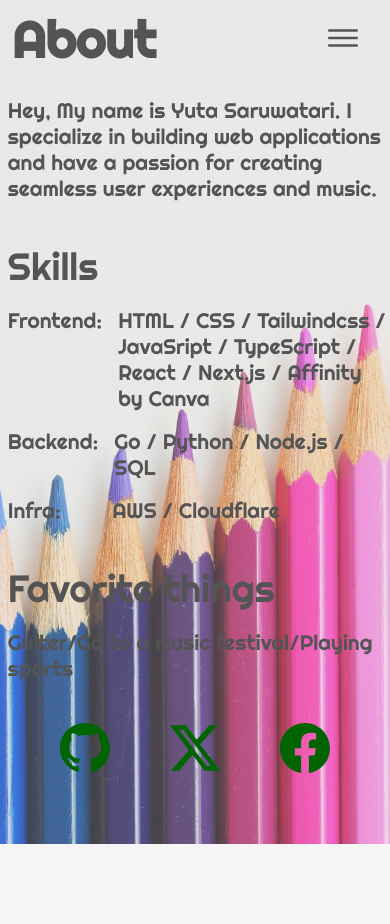
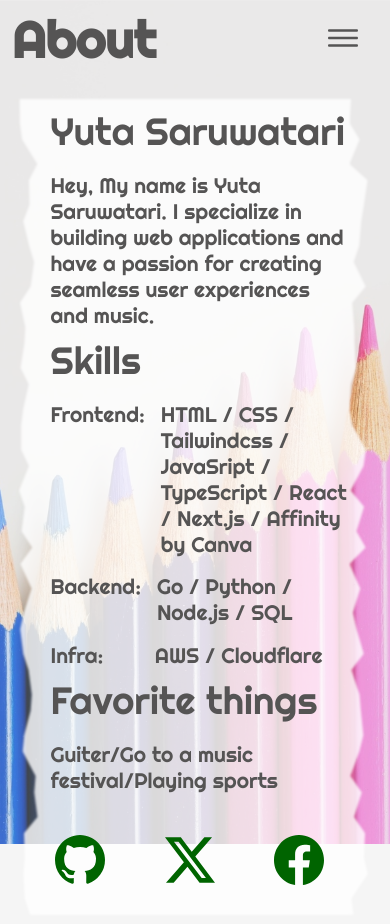
Before and after one commit to uta-s-dao/portfolio, a Next.js app: page /about in a window 390 px wide. Shown: the top 924 px of the page. Before the commit the page ends 844 px from the top, so only its background shows below. Built offline with nearby package versions, Linux system fonts and the light colour scheme.

Commit message:
mobile about page

```diff
--- a/src/app/components/DesktopAboutPage.tsx
+++ b/src/app/components/DesktopAboutPage.tsx
@@ -14,6 +14,7 @@ export default function DesktopAboutPage() {
           >
             <div></div>
             <div>
+              <div className={styles.firstMyname}>Yuta Saruwatari</div>
               <div className={styles.detail}>
                 Hey, My name is Yuta Saruwatari. I specialize in building web
                 applications and have a passion for creating seamless user
--- a/src/app/components/MobileAboutPage.module.css
+++ b/src/app/components/MobileAboutPage.module.css
@@ -4,7 +4,6 @@
   --torn-shadow-offset-y: 2px;
   --torn-shadow-blur: 1px;
   --torn-shadow-background-color: rgb(255, 255, 255, 0.8);
-  /* --torn-background-color: #f5e7c99c; */
   --torn-left-width: 19px;
   --torn-right-width: 19px;
   --torn-left-clip-path: polygon(
@@ -102,8 +101,8 @@
   align-self: flex-start;
   display: inline-block;
   margin-bottom: 7em;
-  margin-left: calc(10vw - var(--torn-left-width));
-  margin-top: 14vh;
+  margin-left: calc(15vw - var(--torn-left-width));
+  margin-top: 2vh;
   position: relative;
 }
 .torn_container > div:first-child {
--- a/src/app/components/MobileAboutPage.tsx
+++ b/src/app/components/MobileAboutPage.tsx
@@ -8,24 +8,29 @@ export default function MobileAboutPage() {
     <>
       <div className='mobileLayout'>
         <div className={styles1.aboutBackground}></div>
+        <div
+          className={`${styles1.torn_container} ${styles1.torn_left} ${styles1.torn_right}`}
+        >
+          <div></div>
+          <div>
+            <div className={styles.mobileMyname}>Yuta Saruwatari</div>
             <div className={styles.mobileDetail}>
               Hey, My name is Yuta Saruwatari. I specialize in building web
-          applications and have a passion for creating seamless user experiences
-          and music.
+              applications and have a passion for creating seamless user
+              experiences and music.
             </div>
             <div className={styles.mobileMyname}>Skills</div>
             <div className={styles.mobileDetail}>
               Frontend:
               <span className={styles.span}>
-            HTML / CSS / Tailwindcss / JavaSript / TypeScript / React / Next.js
-            / Affinity by Canva
+                HTML / CSS / Tailwindcss / JavaSript / TypeScript / React /
+                Next.js / Affinity by Canva
               </span>
             </div>
             <div className={styles.mobileDetail}>
               Backend:
               <span className={styles.span}> Go / Python / Node.js / SQL</span>
             </div>
-        <div></div>
             <div className={styles.mobileDetail}>
               Infra: &nbsp; &nbsp; &nbsp;
               <span className={styles.span}> AWS / Cloudflare</span>
@@ -34,8 +39,11 @@ export default function MobileAboutPage() {
             <div className={styles.mobileDetail}>
               Guiter/Go to a music festival/Playing sports
             </div>
-        <div className={styles.mobileIcon}>
-          <Link href='https://github.com/uta-s-dao' className={styles.icona}>
+            <div className={`${styles.mobileIcon} ${styles1.iconWrapper}`}>
+              <Link
+                href='https://github.com/uta-s-dao'
+                className={styles.icona}
+              >
                 <BsGithub size={50} color='rgb(0,100,0)' />
               </Link>
               <Link href='https://x.com/super___thick' className={styles.icona}>
@@ -49,6 +57,8 @@ export default function MobileAboutPage() {
               </Link>
             </div>
           </div>
+        </div>
+      </div>
     </>
   );
 }
--- a/src/app/components/components.module.css
+++ b/src/app/components/components.module.css
@@ -168,7 +168,7 @@
   color: rgb(85, 84, 84);
   font-size: 4.5vh;
   padding-left: 2vw;
-  padding-top: 5vh;
+  padding-top: 1vh;
 }
 
 .mobileNav {
```
Lines whose indentation alone changed are shown as unchanged.
